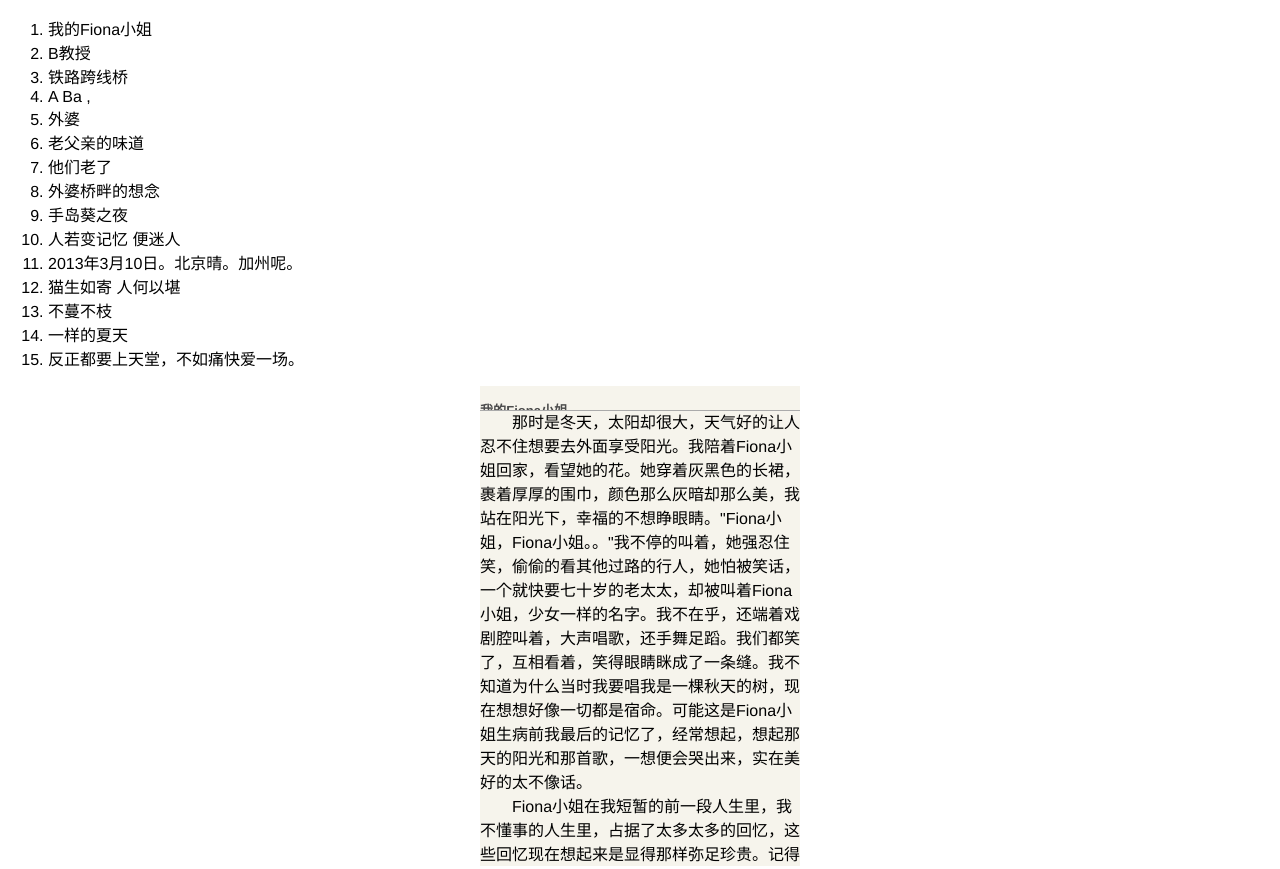
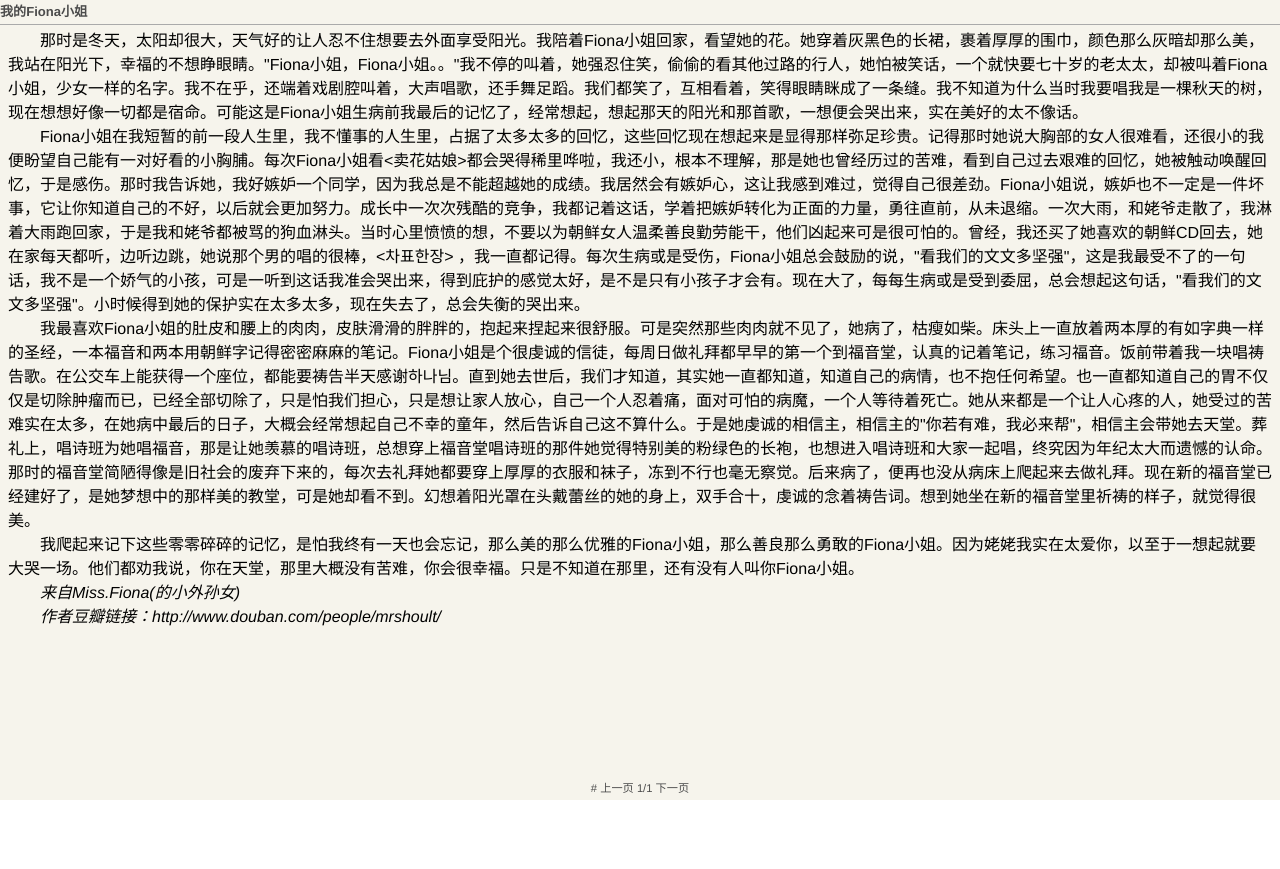
Before and after one commit to sintrb/WebReader, a plain HTML site: page index.html in a window 1280 px wide. Shown: the top 869 px of the page. After the commit the page ends 800 px from the top, so only its background shows below. Drawn offline with Linux system fonts and the light colour scheme; files whose address does not match are found by name.

Commit message:
first version

```diff
--- a/index.html
+++ b/index.html
@@ -1,5 +1,5 @@
 <!DOCTYPE html>
-<html ng-app="reader">
+<html xmlns:ng="http://angularjs.org">
 <head>
 	<meta charset="utf-8">
 	<meta http-equiv="Pragma" content="no-cache">
@@ -19,21 +19,29 @@
 
 	<style type="text/css">
 	#screen{
-		width: 320px;
-		height: 480px;
+		width: 100%;
+		height: 100%;
 		color: #AAA;
 		background: #F6F4EC;
+		/*background: #777;*/
 		padding: 0;
 		margin: 0;
 	}
+	html{
+		font-size: 16px;
+	}
 	body {
-		font: 16px "Helvetica Neue",Helvetica,"Lucida Grande","Luxi Sans",Arial,"Hiragino Sans GB",STHeiti,"Microsoft YaHei","Wenquanyi Micro Hei","WenQuanYi Micro Hei Mono","WenQuanYi Zen Hei","WenQuanYi Zen Hei Mono",LiGothicMed;
+		font-family:"Helvetica Neue",Helvetica,"Lucida Grande","Luxi Sans",Arial,"Hiragino Sans GB",STHeiti,"Microsoft YaHei","Wenquanyi Micro Hei","WenQuanYi Micro Hei Mono","WenQuanYi Zen Hei","WenQuanYi Zen Hei Mono",LiGothicMed;
 		overflow-x: hidden;
+		overflow-y: hidden;
+	}
+	*{
+		margin: 0;
+		padding: 0;
 	}
 	.page{
 		margin: 0;
 		padding: 0;
-		height: 100%;
 	}
 	.page .hd, .page .ft{
 		color: #4C4C4C;
@@ -42,29 +50,34 @@
 		font-size: .7rem;
 		vertical-align: middle;
 		z-index: 10;
-		overflow:hidden hidden;
+		overflow: hidden hidden;
 	}
 	.page .hd{
 		border-bottom: 1px solid #AAA;
 	}
 	.page .hd h3{
 		text-align: left;
-		/*padding-left: 1rem;*/
 	}
-
+	.page .ft{
+		text-align: center;
+	}
 	.page .bd{
-		height: 24em;
-		/*overflow: hidden;*/
+		overflow: hidden;
 		padding: 0em 0em;
 		color: #000;
+		z-index: 0;
+		padding: 0;
+		margin: 0;
+		height: 100%;
+		width: 100%;
+
 	}
-
-
+	.page .bd .content: {
+		overflow: hidden;
+		position:relative;
+	}
 	.content p{
 		text-indent: 2rem;
-		line-height: 1.5rem;
-		min-height: 1.5rem;
-		font-size: 1rem;
 		word-wrap: break-word;
 		text-align:left;
 		margin: 0;
@@ -90,33 +103,44 @@
 		font-size: 1.2rem;
 	}
 
+	.list-content{
+		overflow-y: scroll;
+		font-size: .7rem;
+	}
 
-
+	[ng-click]{
+		cursor: pointer;
+	}
 </style>
 
-<body ng-controller="ReaderController">
-	<center>
-	<ul style="list-style-type: upper-hexadecimal;text-align: left;">
-		<li ng-repeat="t in toc.toc" ng-if="t.level==0" ng-click="load(t.part_no)">{{t.title}}</li>
-	</ul>
-		<div id="screen">
-			<div class="page curr-page" data-pagination="23">
+<body ng-app="reader" class="ng-app:reader">
+	<div ng-controller="ReaderController">
+		<!-- <div>-{{curpage.offh}}</div> -->
+		<div id="screen" ng-style="{height:style.screenheight+'px',width:style.screenwidth+'px'}">
+			<div class="page curr-page" ng-style="{height:style.pageheight+'px',width:style.pagewidth+'px'}">
 				<div class="hd">
-					<h3>
-						{{cont.title}}
-					</h3>
-					<div class="header-extra">
-						<div class="header-controls"></div>
+					<h3>{{cont.title}}</h3>
+				</div>
+				<div class="bd" ng-style="{width:style.bdwidth+'px', height:style.bdheight+'px', margin:style.contmarginy+'px '+style.contmarginx+'px', 'font-size':style.fontsize+'px'}">
+					<div ng-if="!showlist" class="content" ng-style="{height:style.contheight+'px', width:style.contwidth+'px', 'margin-top':'-'+curpage.offh+'px'}">
+						<p ng-repeat="c in curpage.conts track by $index" class="paragraph {{c.data.format.p_align}}" ng-class="{'quote':c.data.format.p_quote, 'bold':c.data.format.p_bold}" ng-style="{width:style.contwidth+'px', 'line-height':style.lineheight+'rem', 'font-size':style.fontsize+'px'}">{{c.data.text}}</p>
+					</div>
+
+					<div ng-if="showlist" class="content list-content" ng-style="{height:style.contheight+'px', width:style.contwidth+'px'}">
+						<ul style="list-style-type: upper-hexadecimal;text-align: left;">
+							<li ng-repeat="t in toc.toc track by $index" ng-if="t.level==0" ng-click="load(t.part_no)">{{t.title}}</li>
+						</ul>
 					</div>
 				</div>
-				<div class="bd">
-					<div class="content">
-						<p ng-repeat="c in conts track by $index" class="paragraph {{c.data.format.p_align}}" ng-class="{'quote':c.data.format.p_quote, 'bold':c.data.format.p_bold}">{{c.data.text}}</p>
-					</div>
+
+				<div class="ft">
+					<span ng-click="showlist=!showlist">#</span>
+					<span ng-click="prePage()">上一页</span>
+					{{page_no+1}}/{{page_count}}
+					<span ng-click="nxtPage()">下一页</span>
 				</div>
-				<div class="ft">{{page}}</div>
 			</div>
 		</div>
-	</center>
+	</div>
 </body>
 </html>
--- a/js/reader.js
+++ b/js/reader.js
@@ -1,7 +1,21 @@
+String.prototype.getWidth = function(fontSize){
+    var span = document.getElementById("__getwidth");
+    if (span == null) {
+        span = document.createElement("span");
+        span.id = "__getwidth";
+        document.body.appendChild(span);
+        span.style.visibility = "hidden";
+        span.style.whiteSpace = "nowrap";
+    }
+    span.innerText = this;
+    if(typeof(fontsize)!="undefined")
+    	span.style.fontSize = fontSize + "px";
+
+    return span.offsetWidth;
+}
+
 angular.module("reader",['reader.service'])
 	.controller("ReaderController", ['$scope', 'readerService', function($scope, readerService){
-
-		$scope.page = 1;
 
 		readerService.toc().success(function(toc){
 			$scope.toc = toc;
@@ -10,15 +24,162 @@ angular.module("reader",['reader.service'])
 		$scope.load = function(part_no){
 			readerService.cont(part_no).success(function(cont){
 				$scope.cont = cont;
-				$scope.conts = [];
-				$.each(cont.contents, function(index, val){
-					console.log(val.type);
-					console.log(val);
-					if(val.type="paragraph")
-						$scope.conts.push(val)
-				});
+				$scope.conts = cont.contents;
+				$scope.dopage();
 			});
 		}
+		// page the article
+		$scope.dopage = function(){
+			var fontsize = 16;	// pix
+			var textindent = 2;	// rem
+			var lineheight = 1.5; // rem
+			var headheight = 1.5;	// rem
+			var footheight = 1.5;	// rem
+			var screenwidth = $(window).width();	// pix
+			var screenheight = $(window).height();	// pix
+
+			$("#screen").width(screenwidth);
+			$("#screen").height(screenwidth);
+
+			$(document.children).css("font-size", fontsize+"px");
+
+			var lineheightpix = fontsize*lineheight;
+
+			console.log("W:"+screenwidth+" H:"+screenheight);
+
+			var minmargin = 5;	// pix
+			var minmarginx = minmargin;	// pix
+			var minmarginy = 0;	// pix
+
+			var pageheight = screenheight;
+			var pagewidth = screenwidth;
+
+
+			var allcontheight = pageheight-fontsize*headheight-fontsize*footheight-1;
+
+			var linecount = Math.floor((allcontheight-minmarginy*2)/lineheightpix);
+			var rowcount = Math.floor((pagewidth-minmarginx*2)/fontsize);
+
+			var contheight = linecount*lineheightpix;
+			var contwidth = rowcount*fontsize;
+
+			var contmarginy = (allcontheight - contheight)/2;
+			var contmarginx = (pagewidth - contwidth)/2;
+
+			var bdheight = contheight;
+			var bdwidth = contwidth;
+
+			var pwidth = bdwidth - 2*contmarginx;
+
+			$scope.style = {
+				screenheight: screenheight,
+				screenwidth: screenwidth,
+
+				pageheight: pageheight,
+				pagewidth: pagewidth,
+				bdheight: bdheight,
+				bdwidth: bdwidth,
+				contheight: contheight,
+				contwidth: contwidth,
+				contmarginy: contmarginy,
+				contmarginx: contmarginx,
+				pwidth: pwidth,
+				lineheight: lineheight,
+				fontsize: fontsize,
+			}
+
+			for(var k in $scope.style){
+				console.log("style."+k+"="+$scope.style[k]);
+			}
+
+			if(!$scope.conts)
+				return;
+
+
+			var p = $("<p></p>")
+			p.hide();
+			p.appendTo(document.body);
+
+			p.css("width", bdwidth+"px");
+
+			p.css("text-indent",textindent+"em");
+			p.css("line-height", lineheight + "rem");
+			p.css("min-height", lineheight+"rem");
+			p.css("font-size", fontsize+"px");
+			p.css("word-wrap","break-word");
+			p.css("text-align","left");
+
+			function textHeight(txt){
+				p.text(txt);
+				return p.height();
+			}
+
+			var pages = [];
+			function newPage(){
+				return {
+					conts:[],
+					curh:0,
+					offh:0,
+					noffh:0,
+				};
+			}
+
+			function addToPage(page, cont, h, offh, enty){
+				if(page.curh>=bdheight){
+					pages.push(page);
+					var npage = newPage();
+					npage.offh = page.noffh;
+					page = npage;
+				}
+
+				var rh = bdheight-page.curh;
+				page.conts.push(cont);
+				page.curh += (h-offh);
+				if(page.curh>bdheight){
+					page.noffh = offh+rh;
+					return addToPage(page, cont, h, offh+rh, enty);
+				}
+				return page;
+			}
+
+			var pg = newPage();
+			$.each($scope.conts, function(index, val) {
+					if(val.type="paragraph" && typeof(val.data.text)!="undefined"){
+						var h = textHeight(val.data.text);
+						if(h==NaN && h ==0)
+							return;
+						console.log(h+" "+val.data.text);
+						pg = addToPage(pg, val, h, 0, false);
+					}
+			});
+
+			pages.push(pg);
+			$scope.pages = pages;
+			$scope.page_count = pages.length;
+			$scope.page_no = 0;
+			$scope.curpage = $scope.pages[$scope.page_no];
+
+			console.log($scope.page_count+" "+ $scope.pages);
+			p.remove();
+
+			$scope.showlist = false;
+		}
+
+		$scope.prePage = function(){
+			if($scope.page_no>0){
+				--$scope.page_no;
+				$scope.curpage = $scope.pages[$scope.page_no];
+			}
+		}
+
+		$scope.nxtPage = function(){
+			if($scope.page_no<($scope.pages.length-1)){
+				++$scope.page_no;
+				$scope.curpage = $scope.pages[$scope.page_no];
+			}
+		}
+
 		$scope.load(0);
-
+		// $scope.dopage();
+		// $scope.showlist = true;
 	}]);
--- a/js/service.js
+++ b/js/service.js
@@ -8,7 +8,7 @@ angular.module('reader.service', [])
 			})
 		};
 		return {
-			bookurl: "book/",
+			bookurl: "book1/",
 			toc : function(){
 				return runHttpRequest(this.bookurl + "toc.json");
 			},
```
